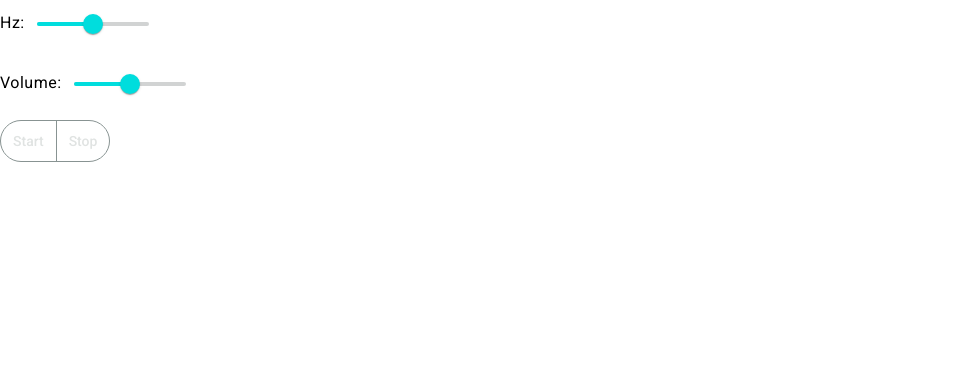
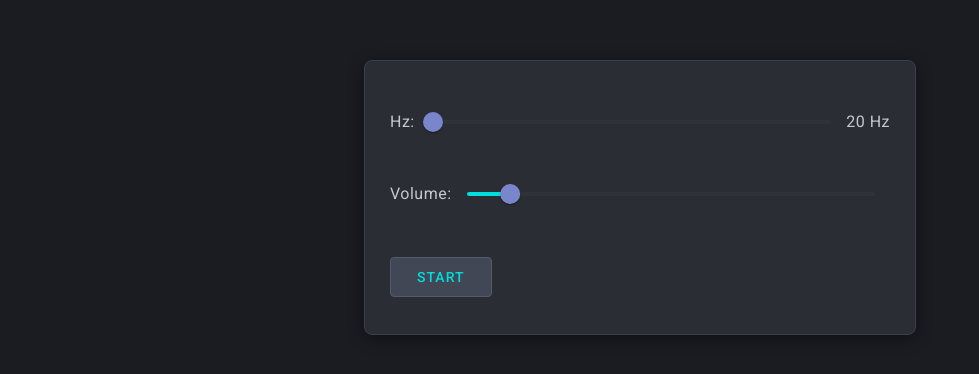
Before and after one commit to memestreak/webaudio-basic, an Angular app: page / in a window 1280 px wide. Shown: the top 374 px of the page, without its empty margins (0-979 px from the left). Built offline with nearby package versions, Linux system fonts and the light colour scheme.

Commit message:
Add working oscillator and beautify the component

```diff
--- a/src/app/app.component.html
+++ b/src/app/app.component.html
@@ -1,3 +1,4 @@
+<!-- The primary entry point into developer written code.  -->
 <main class="main">
   <div class="content">
       <app-audioform></app-audioform>
--- a/src/app/audioform/audioform.component.css
+++ b/src/app/audioform/audioform.component.css
@@ -1,9 +1,73 @@
-/* form { */
-/*   display: flex; */
-/*   flex-direction: column; */
-/* } */
+/* Sci-fi inspired layout with grey color scheme for audio controls */
+:host {
+  display: block;
+  width: 100%;
+  height: 100%;
+  background-color: #1a1c22;
+  min-height: 100vh;
+  padding: 20px;
+  box-sizing: border-box;
+}
 
-/* label { */
-/*   display: flex; */
-/*   margin-bottom: 10px; */
-/* } */
+form {
+  display: flex;
+  flex-direction: column;
+  align-items: center;
+  max-width: 500px;
+  margin: 40px auto;
+  padding: 25px;
+  background-color: #2a2d34;
+  border-radius: 8px;
+  box-shadow: 0 4px 16px rgba(0, 0, 0, 0.4);
+  border: 1px solid #3a3f4b;
+  color: #c5c8d1;
+}
+
+/* Style for control rows */
+p {
+  display: flex;
+  align-items: center;
+  width: 100%;
+  margin: 12px 0;
+}
+
+/* Label styling */
+p::first-line {
+  margin-right: 15px;
+  min-width: 70px;
+  color: #8c92a3;
+}
+
+/* Slider styling */
+mat-slider {
+  flex: 1;
+  margin: 0 15px;
+  --mdc-slider-track-active-fill: #5c6bc0;
+  --mdc-slider-handle-color: #7986cb;
+}
+
+/* Button styling */
+button {
+  margin-top: 15px;
+  padding: 10px 26px;
+  background-color: #424756;
+  color: #a4dbff;
+  border-radius: 4px;
+  border: 1px solid #535a6c;
+  cursor: pointer;
+  transition: all 0.3s;
+  font-weight: 500;
+  text-transform: uppercase;
+  letter-spacing: 1px;
+}
+
+button:hover {
+  background-color: #535a6c;
+  box-shadow: 0 0 10px rgba(127, 155, 255, 0.3);
+  border-color: #656d80;
+}
+
+/* Add subtle glow for sci-fi effect */
+p:has(mat-slider:hover) {
+  text-shadow: 0 0 3px rgba(164, 219, 255, 0.3);
+}
--- a/src/app/audioform/audioform.component.html
+++ b/src/app/audioform/audioform.component.html
@@ -1,9 +1,11 @@
-<form [formGroup]="myForm">
+<!-- This is the top-level component for non-boilerplate code. -->
+<form [formGroup]="audioControlsFormGroup">
   <p>
     Hz:
-    <mat-slider discrete min="0" max="100" step="1">
-      <input matSliderThumb formControlName="hz">
+    <mat-slider min="0" max="20000" step="1">
+      <input matSliderThumb formControlName="hzSlider">
     </mat-slider>
+    {{ displayFrequency }} Hz
   </p>
 
   <p>
@@ -14,11 +16,8 @@
   </p>
 
   <p>
-    <mat-button-toggle-group
-      hideSingleSelectionIndicator
-      formControlName="startStop">
-      <mat-button-toggle>Start</mat-button-toggle>
-      <mat-button-toggle>Stop</mat-button-toggle>
-    </mat-button-toggle-group>
-  <p>
+    <button mat-button (click)="toggleAudio()">
+      {{ audioControlsFormGroup.get('startStop')!.value ? 'Stop' : 'Start' }}
+    </button>
+  </p>
 </form>
--- a/src/app/audioform/audioform.component.ts
+++ b/src/app/audioform/audioform.component.ts
@@ -1,10 +1,9 @@
-import { Component, OnInit, Inject } from '@angular/core';
-import {FormBuilder, FormControl, FormGroup} from '@angular/forms';
-import {ReactiveFormsModule} from '@angular/forms';
-import {Validators} from '@angular/forms';
+import { Component, OnInit, OnDestroy } from '@angular/core';
+import { FormBuilder, FormGroup } from '@angular/forms';
+import { ReactiveFormsModule } from '@angular/forms';
 import { MatButtonModule } from '@angular/material/button';
-import {MatInputModule} from '@angular/material/input';
-import {MatFormFieldModule} from '@angular/material/form-field';
+import { MatInputModule } from '@angular/material/input';
+import { MatFormFieldModule } from '@angular/material/form-field';
 import { MatSliderModule } from '@angular/material/slider';
 import { MatButtonToggleModule } from '@angular/material/button-toggle';
 
@@ -22,45 +21,93 @@ import { MatButtonToggleModule } from '@angular/material/button-toggle';
   templateUrl: './audioform.component.html',
   styleUrl: './audioform.component.css',
 })
+export class AudioformComponent implements OnInit, OnDestroy {
+  audioControlsFormGroup: FormGroup;
+  audioContext: AudioContext;
+  oscillator: OscillatorNode;
+  gainNode: GainNode;
 
-export class AudioformComponent {
-  myForm: FormGroup;
-  enabledOrDisabled: string = 'disabled';
+  minFreq = 20;    // Minimum audible frequency ~20Hz
+  maxFreq = 20000; // Maximum audible frequency ~20kHz
+  displayFrequency = this.minFreq;
 
   constructor(private formBuilder: FormBuilder) {
-    this.myForm = this.formBuilder.group({
-        hz: [50],
-        volume: [50],
-        startStop: false,
+    // Initialize the form with default values
+    this.audioControlsFormGroup = this.formBuilder.group({
+      hzSlider: [0], // Starting slider value for UI
+      hz: [this.minFreq], // Actual frequency used for audio
+      volume: [10],
+      startStop: [false],
+    });
+
+    // Create the AudioContext and nodes
+    this.audioContext = new (window.AudioContext || (window as any).webkitAudioContext)();
+    this.oscillator = this.audioContext.createOscillator();
+    this.gainNode = this.audioContext.createGain();
+
+    // Connect the oscillator to the gain node and the gain node to the destination
+    this.oscillator.connect(this.gainNode);
+    this.gainNode.connect(this.audioContext.destination);
+  }
+
+  ngOnInit(): void {
+    // Start the oscillator
+    this.oscillator.start();
+
+    // Subscribe to changes in the hz form control
+    this.audioControlsFormGroup.get('hz')!.valueChanges.subscribe((newHz: number) => {
+      this.oscillator.frequency.setValueAtTime(newHz, this.audioContext.currentTime);
+    });
+
+    // Subscribe to changes in the volume form control
+    this.audioControlsFormGroup.get('volume')!.valueChanges.subscribe((newVolume: number) => {
+      this.gainNode.gain.setValueAtTime(newVolume / 100, this.audioContext.currentTime);
+    });
+
+    // Subscribe to changes in the startStop form control
+    this.audioControlsFormGroup.get('startStop')!.valueChanges.subscribe((start: boolean) => {
+      if (start) {
+        this.audioContext.resume();
+      } else {
+        this.audioContext.suspend();
+      }
+    });
+
+    // Subscribe to slider changes
+    this.audioControlsFormGroup.get('hzSlider')!.valueChanges.subscribe(sliderValue => {
+      // Convert slider value (0-100) to a frequency using logarithmic scale
+      const normalizedValue = sliderValue / 20000;
+      const frequency = this.minFreq * Math.pow(this.maxFreq / this.minFreq, normalizedValue);
+
+      // Round for display
+      this.displayFrequency = Math.round(frequency);
+
+      // Update the actual frequency value in the form for audio processing
+      this.audioControlsFormGroup.get('hz')!.setValue(frequency, {emitEvent: false});
+
+      // Update the audio node if it's playing
+      this.updateFrequency(frequency);
     });
   }
 
-  ngOnInit(): void {
-    //Called after the constructor, initializing input properties, and
-    //the first call to ngOnChanges.  Add 'implements OnInit' to the
-    //class.
-    console.log('ngOnInit');
-
-    this.myForm.get('hz')!.valueChanges.subscribe(
-      this.onHzChange.bind(this));
-    // this.myForm.get('enable')!.valueChanges.subscribe(
-    //   this.onEnableChange.bind(this));
+  // Handles the button toggle for start/stop.
+  toggleAudio(): void {
+    const startStopControl = this.audioControlsFormGroup.get('startStop');
+    if (startStopControl) {
+      startStopControl.setValue(!startStopControl.value);
+    }
   }
 
-  onHzChange(newHz: number) {
-    console.log('onHzChange', newHz, 'typeof newHz: ', typeof newHz);
+  // Update the frequency of the oscillator.
+  updateFrequency(freq: number) {
+    if (this.oscillator) {
+      this.oscillator.frequency.value = freq;
+    }
   }
 
-  onEnableChange(newEnable: boolean) {
-    //console.log('onEnableChange', newEnable, 'typeof newEnable: ', typeof newEnable);
+  ngOnDestroy(): void {
+    // Stop the oscillator and close the audio context
+    this.oscillator.stop();
+    this.audioContext.close();
   }
-
-  // onOnOffChange() {
-  //   console.log('onOnOffChange');
-  //   if (this.enabledOrDisabled == 'disadbled') {
-  //     this.enabledOrDisabled = 'enabled';
-  //   } else {
-  //     this.enabledOrDisabled = 'disadbled';
-  //   }
-  // }
 }
--- a/src/index.html
+++ b/src/index.html
@@ -2,7 +2,7 @@
 <html lang="en">
 <head>
   <meta charset="utf-8">
-  <title>NgPocForm</title>
+  <title>WebAudioBasic</title>
   <base href="/">
   <meta name="viewport" content="width=device-width, initial-scale=1">
   <link rel="icon" type="image/x-icon" href="favicon.ico">
@@ -10,6 +10,11 @@
   <link href="https://fonts.googleapis.com/icon?family=Material+Icons" rel="stylesheet">
 </head>
 <body class="mat-typography">
+  <!--
+    --  This tag is satisfied by the app/app.component.ts which uses
+    --  "app-root" as its selector. Its own and children's HTML is
+    --  interpolated here recursively.
+    -->
   <app-root></app-root>
 </body>
 </html>
```
